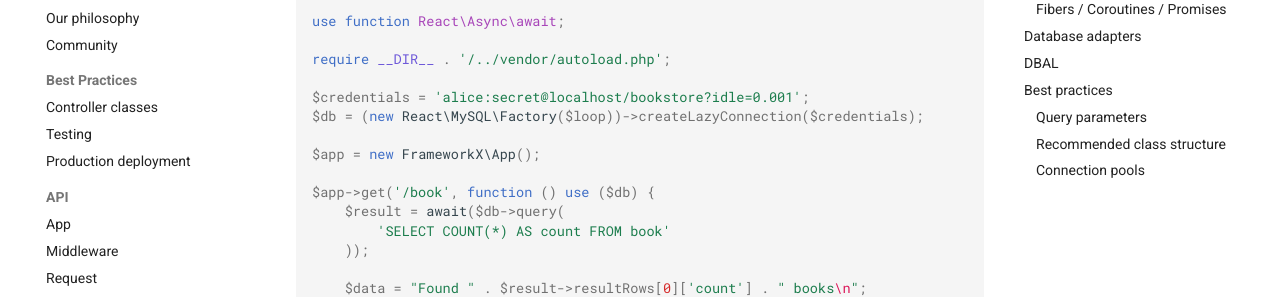
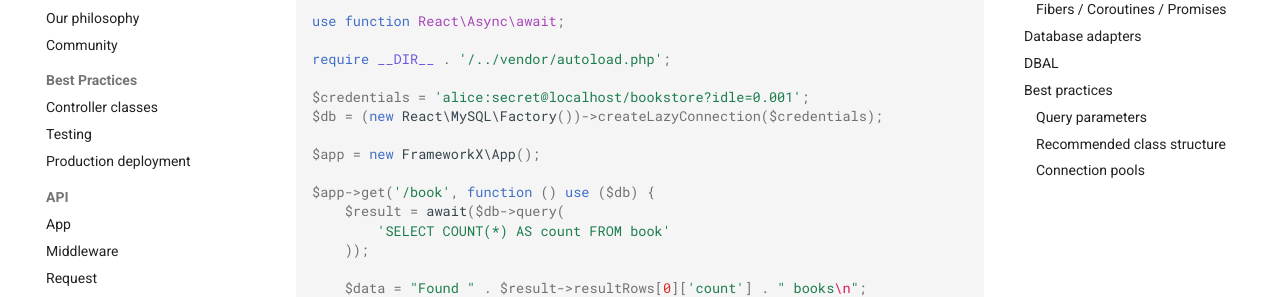
Before and after one commit to clue/framework-x, an MkDocs documentation site: the page built from docs/integrations/database.md, in a window 1280 px wide and 900 px high, scrolled down 328 px. Shown: the part 153-450 px from the top of the window. Built offline with MkDocs 1.6.1 and Material for MkDocs 9.7.7, drawn with Linux system fonts in a browser that asks for light colours; comment, search, counter and statistics services are not loaded; some of the changed text lies outside the part shown.

Commit message:
Improve documentation to remove leftover `$loop` references

```diff
--- a/docs/integrations/database.md
+++ b/docs/integrations/database.md
@@ -17,7 +17,7 @@ Let's take a look at the most basic async database integration possible with X:
     require __DIR__ . '/../vendor/autoload.php';
 
     $credentials = 'alice:secret@localhost/bookstore?idle=0.001';
-    $db = (new React\MySQL\Factory($loop))->createLazyConnection($credentials);
+    $db = (new React\MySQL\Factory())->createLazyConnection($credentials);
 
     $app = new FrameworkX\App();
 
@@ -47,7 +47,7 @@ Let's take a look at the most basic async database integration possible with X:
     require __DIR__ . '/../vendor/autoload.php';
 
     $credentials = 'alice:secret@localhost/bookstore?idle=0.001';
-    $db = (new React\MySQL\Factory($loop))->createLazyConnection($credentials);
+    $db = (new React\MySQL\Factory())->createLazyConnection($credentials);
 
     $app = new FrameworkX\App();
 
@@ -77,7 +77,7 @@ Let's take a look at the most basic async database integration possible with X:
     require __DIR__ . '/../vendor/autoload.php';
 
     $credentials = 'alice:secret@localhost/bookstore?idle=0.001';
-    $db = (new React\MySQL\Factory($loop))->createLazyConnection($credentials);
+    $db = (new React\MySQL\Factory())->createLazyConnection($credentials);
 
     $app = new FrameworkX\App();
 
@@ -221,7 +221,7 @@ from a [route placeholder](../api/app.md#routing) like this:
     require __DIR__ . '/../vendor/autoload.php';
 
     $credentials = 'alice:secret@localhost/bookstore?idle=0.001';
-    $db = (new React\MySQL\Factory($loop))->createLazyConnection($credentials);
+    $db = (new React\MySQL\Factory())->createLazyConnection($credentials);
 
     $app = new FrameworkX\App();
 
@@ -263,7 +263,7 @@ from a [route placeholder](../api/app.md#routing) like this:
     require __DIR__ . '/../vendor/autoload.php';
 
     $credentials = 'alice:secret@localhost/bookstore?idle=0.001';
-    $db = (new React\MySQL\Factory($loop))->createLazyConnection($credentials);
+    $db = (new React\MySQL\Factory())->createLazyConnection($credentials);
 
     $app = new FrameworkX\App();
 
@@ -305,7 +305,7 @@ from a [route placeholder](../api/app.md#routing) like this:
     require __DIR__ . '/../vendor/autoload.php';
 
     $credentials = 'alice:secret@localhost/bookstore?idle=0.001';
-    $db = (new React\MySQL\Factory($loop))->createLazyConnection($credentials);
+    $db = (new React\MySQL\Factory())->createLazyConnection($credentials);
 
     $app = new FrameworkX\App();
 
@@ -387,7 +387,7 @@ controller and uses dependency injection (DI) to connect all classes:
 require __DIR__ . '/../vendor/autoload.php';
 
 $credentials = 'alice:secret@localhost/bookstore?idle=0.001';
-$db = (new React\Mysql\Factory($loop))->createLazyConnection($credentials);
+$db = (new React\Mysql\Factory())->createLazyConnection($credentials);
 $repository = new Acme\Todo\BookRepository($db);
 
 $app = new FrameworkX\App();
```
Also changed, not shown: docs/async/coroutines.md (+2 -2 lines), docs/async/fibers.md (+1 -1 lines), docs/async/promises.md (+2 -2 lines).
